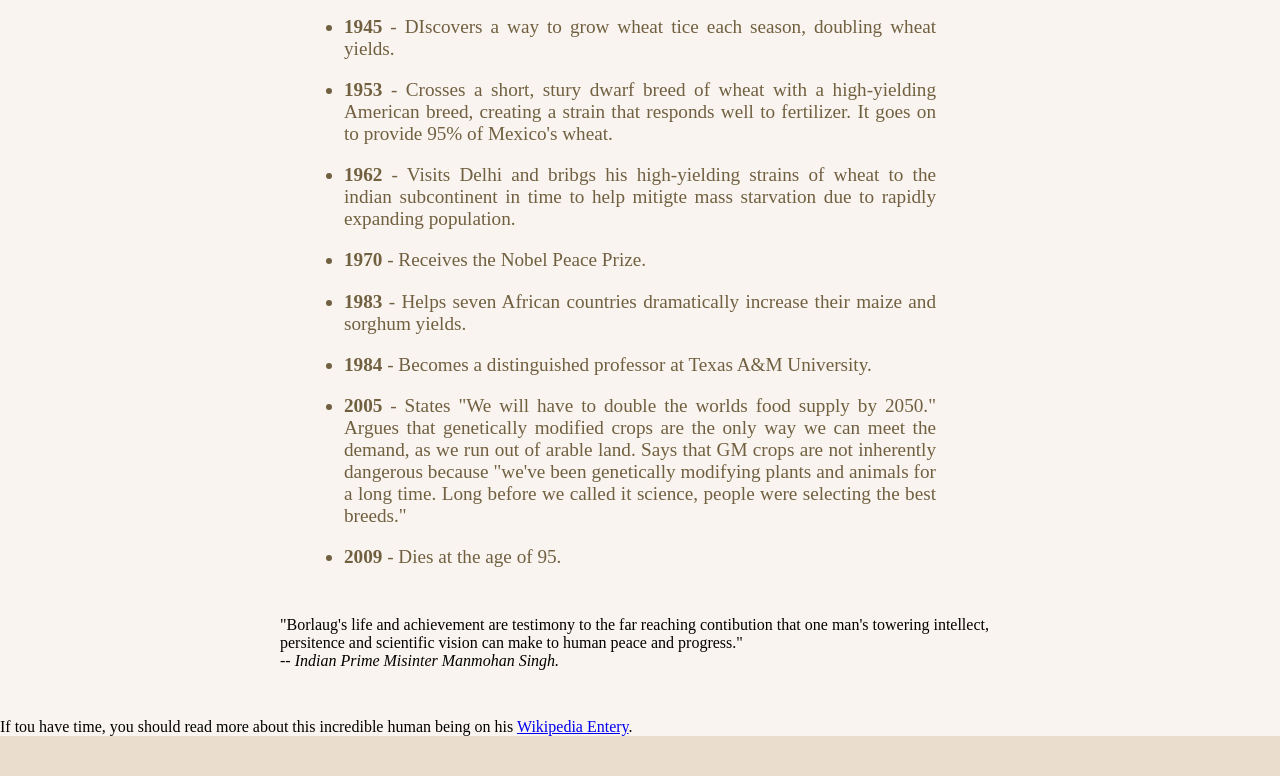
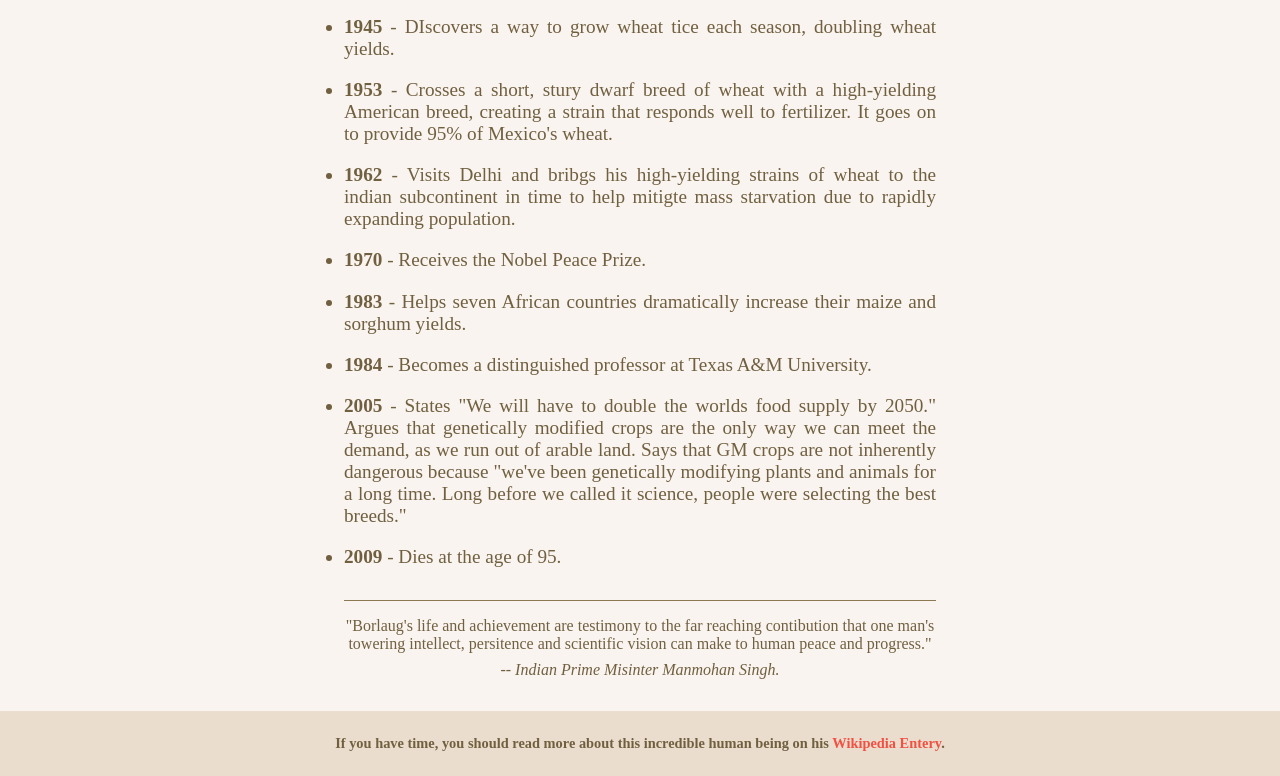
Before and after one commit to abdul-islam1/html-CSS-Projects, a plain HTML site: page Project #1 - Tribute-Page-Dr. Norman Borlaug/index.html in a window 1280 px wide. Shown: the part 1324-2100 px from the top of the page. Before the commit the page ends 2060 px from the top, so only its background shows below. Drawn offline with Linux system fonts and the light colour scheme.

Commit message:
complete tribute page

```diff
--- a/Project #1 - Tribute-Page-Dr. Norman Borlaug/index.html
+++ b/Project #1 - Tribute-Page-Dr. Norman Borlaug/index.html
@@ -111,7 +111,7 @@
           </li>
           <li><time class="time">2009</time> - Dies at the age of 95.</li>
         </ul>
-        <blockquote>
+        <blockquote class="qoute">
           <p>
             "Borlaug's life and achievement are testimony to the far reaching
             contibution that one man's towering intellect, persitence and
@@ -120,10 +120,17 @@
           <cite>-- Indian Prime Misinter Manmohan Singh.</cite>
         </blockquote>
       </article>
-      <footer>
+      <footer class="footer">
         <p>
-          If tou have time, you should read more about this incredible human
-          being on his <a href="#">Wikipedia Entery</a>.
+          If you have time, you should read more about this incredible human
+          being on his
+          <a
+            class="tribute-link"
+            id="tribute-link"
+            href="https://en.wikipedia.org/wiki/Morman_Borlaug"
+            target="_blank"
+            >Wikipedia Entery</a
+          >.
         </p>
       </footer>
     </main>
--- a/Project #1 - Tribute-Page-Dr. Norman Borlaug/style.css
+++ b/Project #1 - Tribute-Page-Dr. Norman Borlaug/style.css
@@ -8,6 +8,7 @@
   --time-color: #8c7851;
   --secondary-color: #eaddcd;
   --media-caption-color: #8c7851;
+  --tertiary-color: #f25042;
   --border-color: #020826;
 }
 
@@ -159,3 +160,31 @@ main {
 .list-of-time .time {
   font-weight: 700;
 }
+
+.qoute {
+  color: var(--text-color);
+  padding-top: 1em;
+  border-top: 1px solid var(--time-color);
+  margin: 2em 4em;
+  text-align: center;
+}
+
+.qoute > p {
+  margin-bottom: 0.5rem;
+}
+
+/* footer */
+
+footer {
+  background-color: var(--secondary-color);
+  color: var(--text-color);
+  font-size: 0.9rem;
+  font-weight: 700;
+  text-align: center;
+  padding: 1.5rem;
+}
+
+.footer a {
+  text-decoration: none;
+  color: var(--tertiary-color);
+}
```
